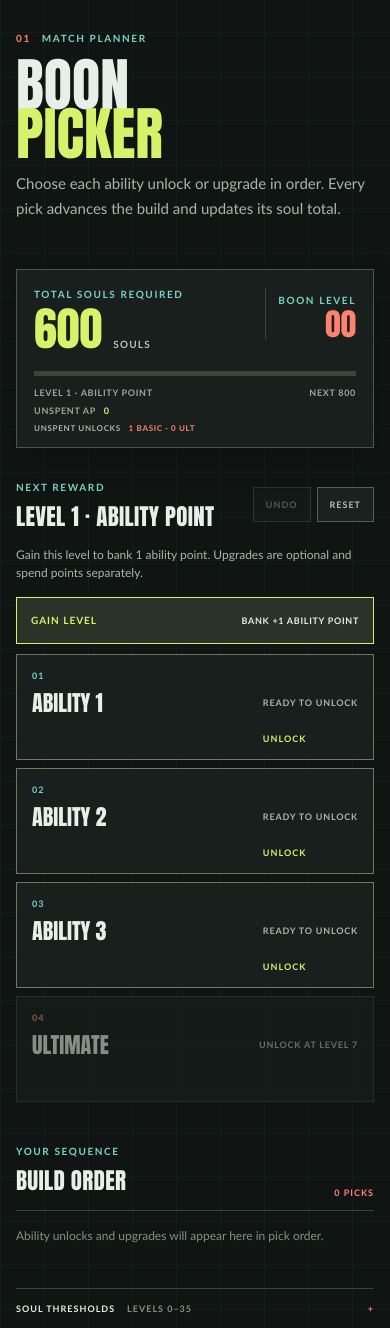
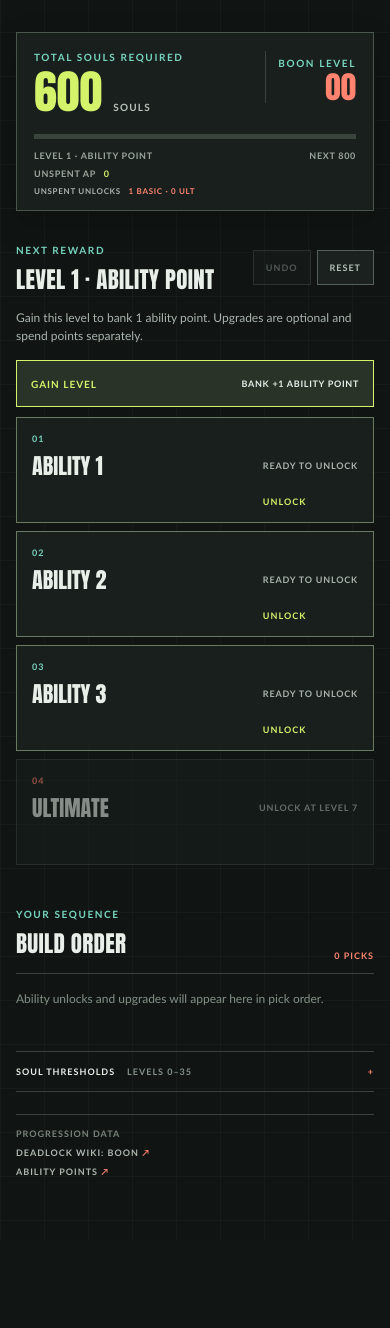
Before and after one commit to LittleBitwise/BoonPlanner, a Flask app: page / in a window 390 px wide. Shown: the part 56-1384 px from the top of the page. After the commit the page ends 1231 px from the top, so only its background shows below. Run offline with Flask 3, Linux system fonts and the light colour scheme.

Commit message:
removed sidebar

```diff
--- a/static/styles.css
+++ b/static/styles.css
@@ -45,15 +45,8 @@ button { color: inherit; }
 .live-dot { width: 7px; height: 7px; border-radius: 50%; background: var(--mint); box-shadow: 0 0 10px rgba(120, 213, 191, .65); }
 .meta-divider { color: var(--coral); }
 
-.layout { width: min(1320px, calc(100% - 48px)); margin: 0 auto; padding: 70px 0 64px; display: grid; grid-template-columns: minmax(210px, .7fr) minmax(520px, 1.6fr); gap: clamp(42px, 8vw, 126px); align-items: start; }
-.intro { position: sticky; top: 38px; padding-top: 21px; }
-.eyebrow, .label { color: var(--mint); font-size: 10px; font-weight: 800; letter-spacing: 1.6px; }
-.eyebrow { display: flex; align-items: center; gap: 11px; }
-.eyebrow span { color: var(--coral); }
-h1 { margin: 24px 0 20px; font-family: Impact, "Arial Narrow", sans-serif; font-size: clamp(62px, 8vw, 112px); font-weight: 400; line-height: .84; letter-spacing: 0; }
-h1 em { color: var(--acid); font-style: normal; }
-.intro-copy { max-width: 270px; margin: 26px 0 42px; color: #aab4ad; font-size: 15px; line-height: 1.65; }
-.rule-line { display: flex; justify-content: space-between; max-width: 275px; padding-top: 12px; border-top: 1px solid var(--line); color: #7d8981; font-size: 9px; font-weight: 700; letter-spacing: 1.2px; }
+.layout { width: min(920px, calc(100% - 48px)); margin: 0 auto; padding: 32px 0 64px; }
+.label { color: var(--mint); font-size: 10px; font-weight: 800; letter-spacing: 1.6px; }
 
 .picker { min-width: 0; }
 .summary { position: sticky; z-index: 3; top: 0; padding: 23px 26px 17px; border: 1px solid #49564c; background: rgba(26, 33, 30, .97); box-shadow: 0 12px 30px rgba(0, 0, 0, .2); }
@@ -139,11 +132,6 @@ h2 { margin: 5px 0 0; font-family: Impact, "Arial Narrow", sans-serif; font-size
 .source-line a span { color: var(--coral); }
 
 @media (max-width: 850px) {
-  .layout { grid-template-columns: 1fr; gap: 30px; padding-top: 42px; }
-  .intro { position: static; padding: 0; }
-  h1 { margin: 17px 0 13px; font-size: 68px; }
-  .intro-copy { max-width: 440px; margin: 0 0 18px; }
-  .rule-line { display: none; }
   .summary { top: 0; }
 }
 
@@ -153,7 +141,6 @@ h2 { margin: 5px 0 0; font-family: Impact, "Arial Narrow", sans-serif; font-size
   .wordmark { gap: 8px; font-size: 9px; letter-spacing: 1px; }
   .mark { width: 25px; height: 25px; }
   .layout { width: calc(100% - 32px); padding-top: 32px; }
-  h1 { font-size: 58px; }
   .summary { padding: 18px 17px 14px; }
   .souls-value { font-size: 46px; }
   .level-stamp { min-width: 66px; padding-left: 12px; }
--- a/templates/index.html
+++ b/templates/index.html
@@ -15,13 +15,6 @@
   </header>
 
   <main class="layout">
-    <section class="intro" aria-labelledby="page-title">
-      <div class="eyebrow"><span>01</span> MATCH PLANNER</div>
-      <h1 id="page-title">BOON<br><em>PICKER</em></h1>
-      <p class="intro-copy">Choose each ability unlock or upgrade in order. Every pick advances the build and updates its soul total.</p>
-      <div class="rule-line"><span>LEVEL 0</span><span>LEVEL 35</span></div>
-    </section>
-
     <section class="picker" aria-label="Boon level picker">
       <div class="summary" aria-live="polite" aria-atomic="true">
         <div class="summary-top">
```
